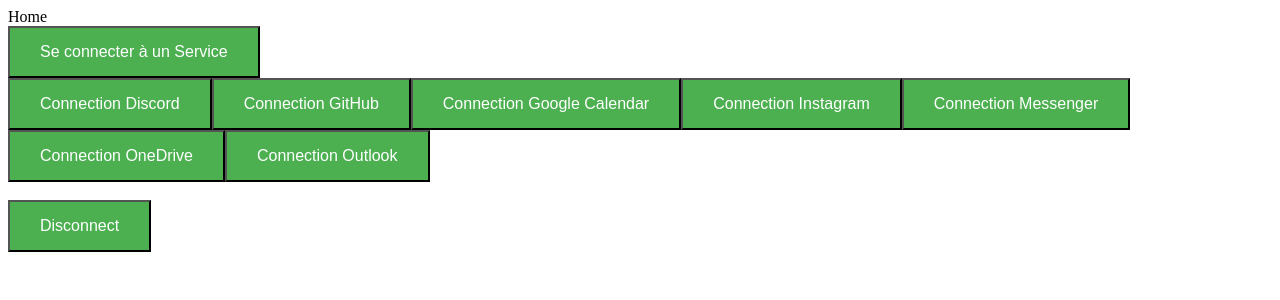
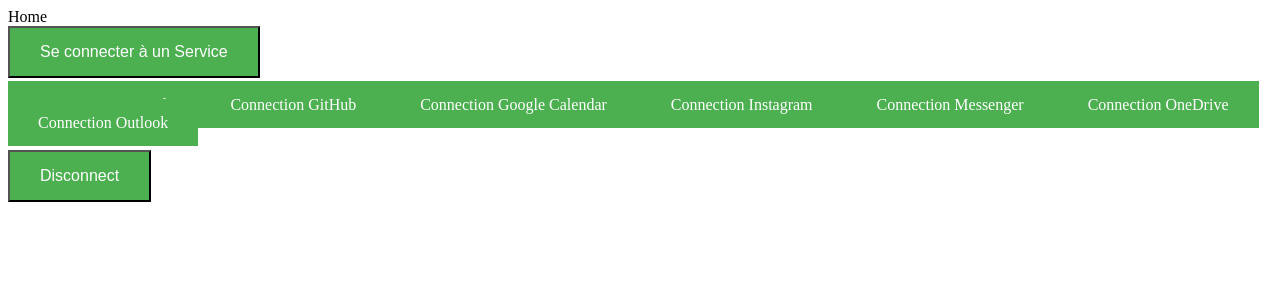
Before and after one commit to FlorentGru/Area, a React (Create React App) app in the folder web_app/: page /Home in a window 1280 px wide. Both pictures are taken after a click on the button "Se connecter à un Service". Shown: the top 300 px of the page. Built offline with nearby package versions, Linux system fonts and the light colour scheme.

Commit message:
add redirect on dropdown menu button

```diff
--- a/web_app/src/CSS/home.css
+++ b/web_app/src/CSS/home.css
@@ -5,3 +5,11 @@
     text-align: center;
     font-size: 16px;
 }
+
+.dropDownButton {
+    background-color: #4CAF50;
+    color: white;
+    padding: 15px 30px;
+    text-align: center;
+    font-size: 16px;
+}
--- /dev/null
+++ b/web_app/src/CSS/login.css
@@ -0,0 +1,3 @@
+.formStyle {
+    text-align: center
+}
--- a/web_app/src/Home/DropDown.js
+++ b/web_app/src/Home/DropDown.js
@@ -1,55 +1,48 @@
 import React from 'react';
 import '../CSS/home.css'
 
-export default class Card extends React.Component {
+export default class DropDown extends React.Component {
     constructor(props) {
         super(props);
 
         this.state = {
-            show: false,
+            show: false
         }
 
-        this.showMenu = this.showMenu.bind(this);
-        this.closeMenu = this.closeMenu.bind(this);
+        this.showMenu = this.showMenu.bind(this)
     }
 
     showMenu(event) {
         event.preventDefault();
-        this.setState({ show: true }, () => {
-            document.addEventListener('click', this.closeMenu);
-        });
+        if (this.state.show === true) {
+            this.setState({show: false})
+        } else {
+            this.setState({show: true})
+        }
     }
 
-    closeMenu(event) {
+    discord = (event) => {
         event.preventDefault();
-        this.setState({ show: false }, () => {
-            document.removeEventListener('click', this.closeMenu);
-        });
+        this.props.history.push("/Home/LoginDiscord")
     }
 
     render() {
         return (
         <div>
-            <button className="menuButton" onClick={this.showMenu}>
-            Se connecter à un Service
-            </button>
-
+            <button className="menuButton" onClick={this.showMenu}>Se connecter à un Service</button>
             {
             this.state.show
                 ? (
-                <div className="menu">
-                    <button className="menuButton" onClick={this.disconnect}> Connection Discord</button>
-                    <button className="menuButton"> Connection GitHub</button>
-                    <button className="menuButton"> Connection Google Calendar</button>
-                    <button className="menuButton"> Connection Instagram</button>
-                    <button className="menuButton"> Connection Messenger</button>
-                    <button className="menuButton"> Connection OneDrive</button>
-                    <button className="menuButton"> Connection Outlook</button>
-                </div>
-                )
-                : (
-                null
-                )
+                <div>
+                    <br/>
+                    <a className="dropDownButton" href='/LoginDiscord'> Connection Discord</a>
+                    <a className="dropDownButton"> Connection GitHub</a>
+                    <a className="dropDownButton"> Connection Google Calendar</a>
+                    <a className="dropDownButton"> Connection Instagram</a>
+                    <a className="dropDownButton"> Connection Messenger</a>
+                    <a className="dropDownButton"> Connection OneDrive</a>
+                    <a className="dropDownButton"> Connection Outlook</a>
+                </div>) : (null)
             }
         </div>
         );
--- a/web_app/src/LoginPage/Register.js
+++ b/web_app/src/LoginPage/Register.js
@@ -1,15 +1,11 @@
 import React from 'react';
 import registerUser from '../APICalls/APIRegister'
-
-const textCenter = {
-    "text-align": "center"
-}
-
+import '../CSS/login.css'
 
 export default class RegisterPage extends React.Component {
     constructor(props) {
         super(props)
-        this.state = { username: null, password: null, confirm_password: null, confirm_email: null, email: null, toHome: false}
+        this.state = { username: null, password: null, confirm_password: null, confirm_email: null, email: null}
     }
 
     returnLoginPage = () => {
@@ -24,8 +20,7 @@
 
     mySubmitHandler = async (event) => {
         event.preventDefault()
-        let err=0
-//        alert(`${this.state.username} ${this.state.password} ${this.state.confirm_password} ${this.state.email} ${this.state.confirm_email}`)
+        let err = 0
         if (this.state.confirm_password !== this.state.password) {
             alert (`passwords should be identicals ${this.state.confirm_password} && ${this.state.password}`)
             err = 1
@@ -43,7 +38,7 @@
     render() {
         return (
             <div>
-            <form onSubmit={this.mySubmitHandler} style={textCenter}>
+            <form onSubmit={this.mySubmitHandler} className="formStyle">
             <h1>Area</h1>
             <p>Enter your name:</p>
             <input
--- a/web_app/src/LoginPage/login.js
+++ b/web_app/src/LoginPage/login.js
@@ -1,9 +1,7 @@
 import React from 'react';
 import loginUser from '../APICalls/APILogin'
+import '../CSS/login.css'
 
-const textCenter = {
-    "textAlign": "center"
-}
 
 export default class LoginPage extends React.Component {
     constructor(props) {
@@ -30,7 +28,7 @@
     render() {
         return (
             <div>
-            <form onSubmit={this.mySubmitHandlerLoggin} style={textCenter}>
+            <form onSubmit={this.mySubmitHandlerLoggin} className="formStyle">
             <h1>Area</h1>
             <p>Enter your name:</p>
             <input
@@ -57,7 +55,7 @@
             <br/>
             <input type="submit" value="Loggin"/>
             </form>
-            <form onSubmit={this.mySumbitHandlerRegister} style={textCenter}>
+            <form onSubmit={this.mySumbitHandlerRegister} className="formStyle">
                 <input type="submit" value="Create New Account"/>
             </form>
             </div>
```
